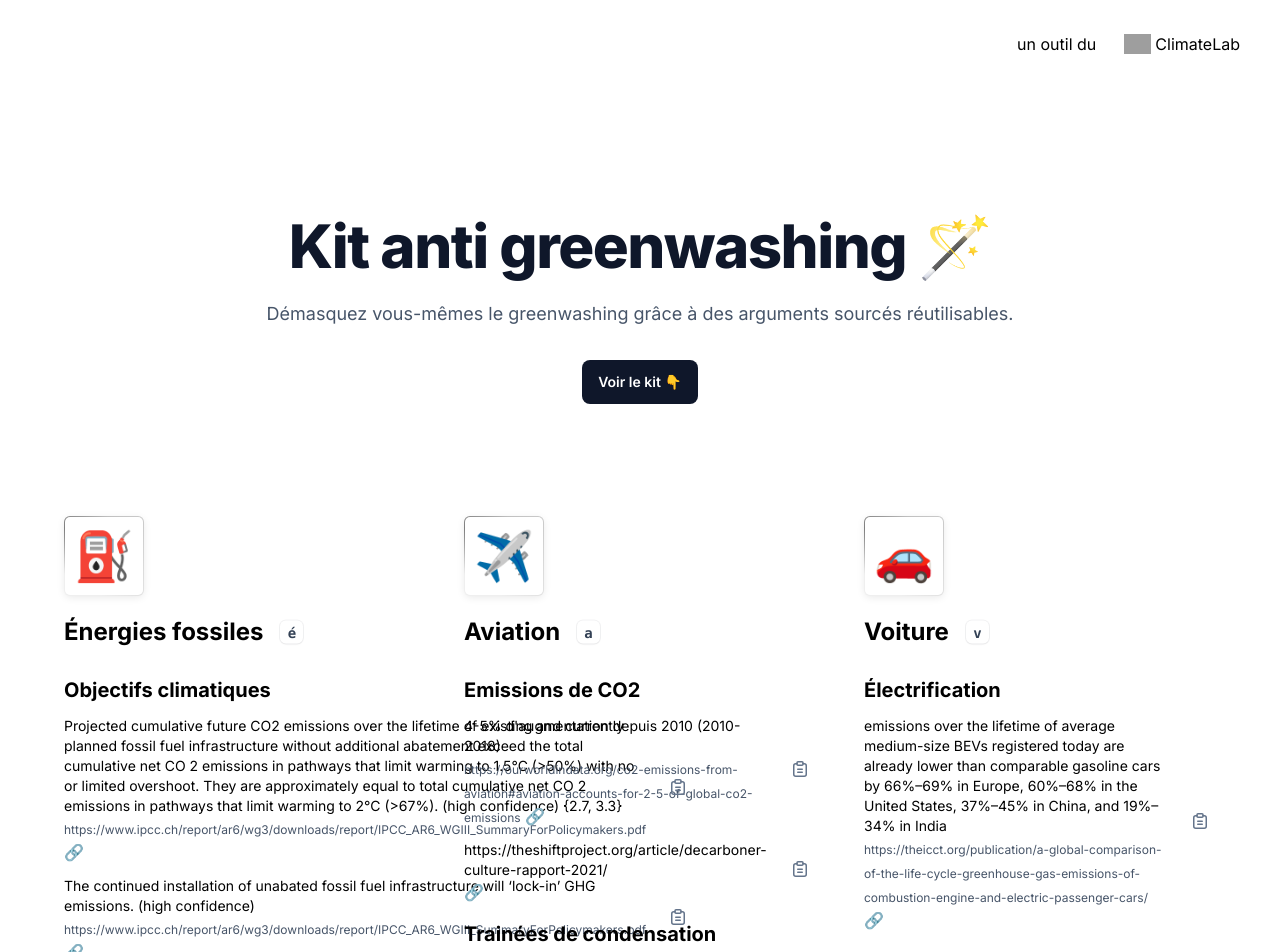
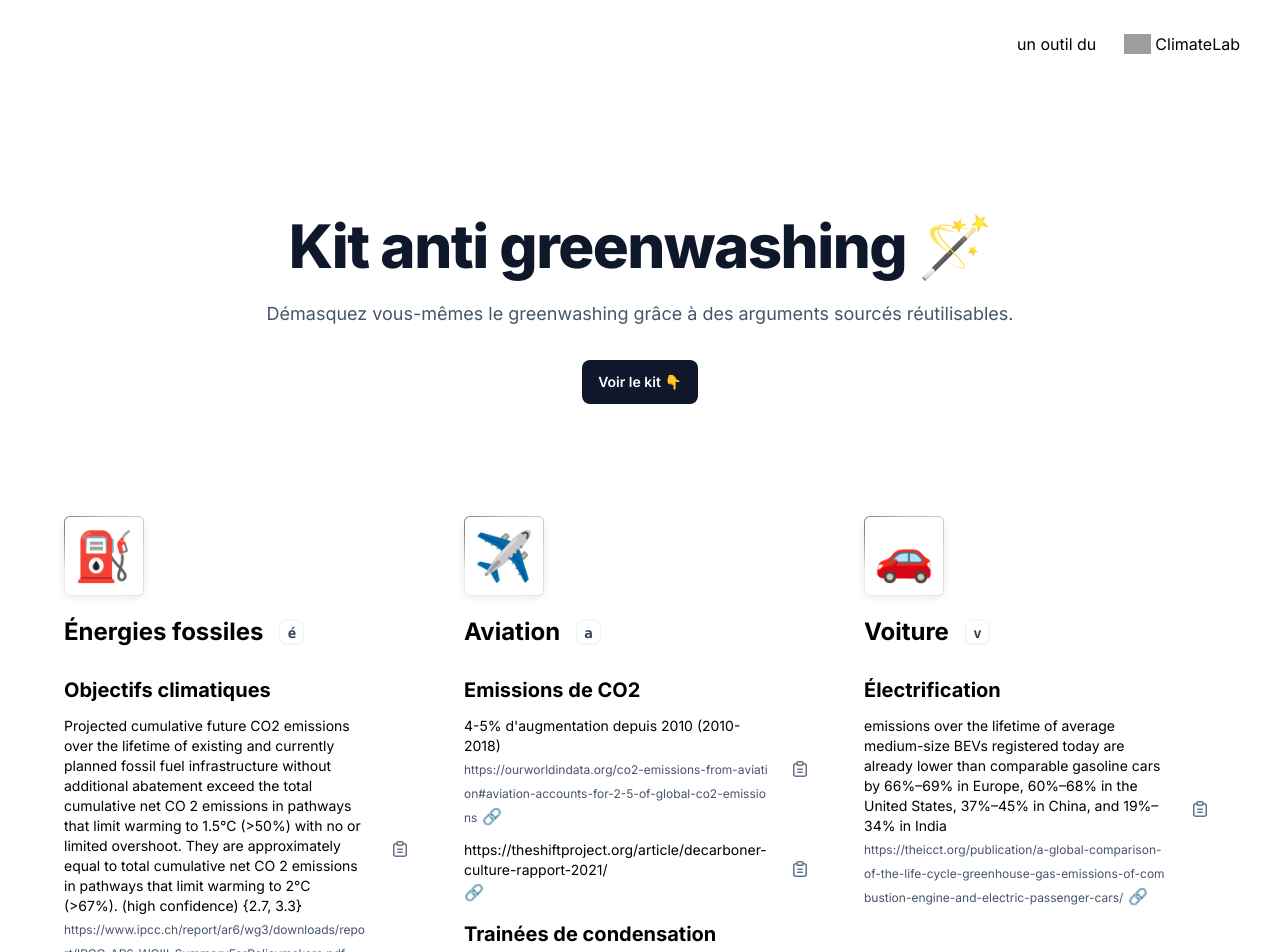
Before and after one commit to alexandre-mace/kitantigreenwashing, a Next.js app: page / in a window 1280 px wide. Shown: the top 952 px of the page. Built offline with nearby package versions, Linux system fonts and the light colour scheme; grey boxes are pictures that could not be loaded.

Commit message:
Fix UI issue on chrome

```diff
--- a/pages/index.tsx
+++ b/pages/index.tsx
@@ -125,11 +125,11 @@ export default function Home() {
                         key={tool.content}
                         className="mt-3 flex items-center justify-between"
                       >
-                        <div>
+                        <div className={"max-w-full"}>
                           <div className={"text-sm"}>{tool.content}</div>
                           <div>
                             <a
-                              className="text-xs text-slate-600 hover:text-black hover:underline"
+                              className="break-all text-xs text-slate-600 hover:text-black hover:underline"
                               href={tool.source}
                               target="noopener noreferer"
                             >
@@ -138,7 +138,7 @@ export default function Home() {
                             🔗
                           </div>
                         </div>
-                        <div className={"pl-4"}>
+                        <div className={"max-w-full pl-4"}>
                           <CopyToClipboard
                             contentToCopy={`${tool.content} (${tool.source})`}
                           />
```
